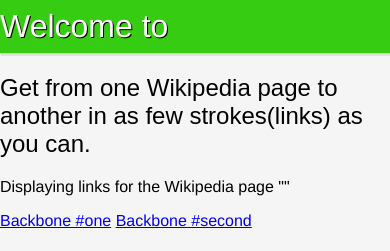
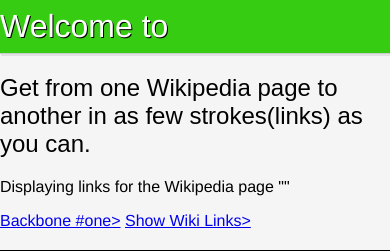
Before and after one commit to lolpack/wikiGolf, a Flask app: template templates/index.html in a window 390 px wide; the page is wider, and only the part inside the window is pictured. Shown: the top 251 px of that part. Run offline with Flask 2, Linux system fonts and the light colour scheme; the template is opened without the code that fills it, so the values that code supplies are empty; some libraries are stand-ins or nearby versions.

Commit message:
Rendered first view. Capturing next wiki clicks

```diff
--- a/app.py
+++ b/app.py
@@ -9,17 +9,17 @@ def loadWikiPage():
 	randomPage = W.page(random)
 	return randomPage.links, randomPage.title
 
-content_title = loadWikiPage()
+links_title = loadWikiPage()
 
-dab = [{"name": "First", "facebookPointer": None}]
-class db():
-	def __init__(self):
-		self.DB = ""
-db = db()
+coursePath = []
+
+dab = [{"id":1,  "name": "First", "facebookPointer": None},
+		{"id": 2, "name": "John"},
+		{"id": 3, "name": links_title[0]}]
 
 @app.route("/")
 def main():
-	entries = {"title": "wikiGolf", "wikiPage": content_title[0], "wikiTitle": content_title[1], "links" : content_title[0] }
+	entries = {"title": "wikiGolf", "wikiPage": links_title[0], "wikiTitle": links_title[1], "links" : links_title[0] }
 	return render_template('index.html', entries=entries)
 
 
@@ -32,5 +32,11 @@ def getJSON():
 	elif request.method == 'GET':
 		return Response(json.dumps(dab), content_type='application/json')
 
+@app.route("/nextWiki", methods= ['POST', 'GET'])
+def nextWiki():
+	if request.method == 'POST':
+		print request.json
+		return "Success"
+
 if __name__ == "__main__":
     app.run(debug = True)
--- a/static/css/maintheme.css
+++ b/static/css/maintheme.css
@@ -8,8 +8,7 @@
 }
 
 h1 {
-	/* font-family: Verdana, arial, sans-serif ; */
-	/* text-align: center; */
+
 	font-weight: 200;
 	margin: 0;
 	color: #FFF;
@@ -18,10 +17,9 @@ h1 {
 }
 
 h2 {
-	/* text-align: center; */
+
 	font-family: arial, sans-serif ;
 	font-weight: 200;
-	/* margin: 0; */
 }
 
 body {
@@ -36,15 +34,19 @@ body {
 
 #main {
 	max-width: 960px;
+	max-height: auto;
 	margin-left: auto;
 	margin-right: auto;
+	overflow: hidden;
+	margin-bottom: 25px
 }
 
 @media screen and (max-width: 960px) {
-	#Main {
+	#main {
 		width: 100%;
 	}
 }
+
 
 img {
 	display: block;
@@ -62,11 +64,10 @@ img {
     margin-left: auto;
     margin-right: auto;
 	background-color: black;
-	width: 960px;
 	height: 100px;
 	position: relative;
 	top: -105px;
-
+	bottom: 0px;
 	z-index: 1;
 }
 
--- a/static/js/collections/courses.js
+++ b/static/js/collections/courses.js
@@ -1,4 +1,4 @@
-APP.Users = Backbone.Collection.extend({
+APP.CoursesCollection = Backbone.Collection.extend({
 	model : APP.User,
 	url: "nextWiki"
 });
--- a/static/js/collections/users.js
+++ b/static/js/collections/users.js
@@ -1,4 +1,4 @@
 APP.Users = Backbone.Collection.extend({
 	model : APP.User,
-	url: "users"
+	url: "/users"
 });
--- a/static/js/models/course.js
+++ b/static/js/models/course.js
@@ -9,7 +9,6 @@ APP.Course = Backbone.Model.extend({
 
 });
 
-var newpage = new APP.Course();
 
 
 
--- a/static/js/models/user.js
+++ b/static/js/models/user.js
@@ -1,6 +1,8 @@
 APP.User = Backbone.Model.extend({
+
 	defaults: function () {
 		return {
+		id: null,
 		name: null,
 		curStrokes: 0,
 		games_played: 0,
--- a/static/js/routers/router.js
+++ b/static/js/routers/router.js
@@ -1,27 +1,40 @@
 APP.Router = Backbone.Router.extend({
 	routes: {
 		"first": "firstRoute",
-		"second": "secondRouter"
+		"second": "secondRouter",
+		"wiki/:page" : "newPageLoader"
 	},
 	firstRoute: function() {
 		alert("First route was hit");
 		APP.userCollections = new APP.Users();
 
-		APP.userCollections.create({name:"colin", strokes: 5});
-		APP.userCollections.create({name:"dan", facebookPointer: null});
 	},
 	secondRouter: function () {
 		APP.usersCollection = new APP.Users();
-		var t= APP.usersCollection.fetch();
-		console.dir(APP.usersCollection);
+		APP.usersCollection.fetch({
+			success: function () {
+				APP.user1 = APP.usersCollection.get(3);
+				APP.user1view = new APP.UserView({
+					model: APP.user1
+				})
+				APP.user1view.render();
+                $('#main').append(APP.user1view.$el);
+                console.log(APP.usersCollection.get(3));
+			}
+		});
 
+
+
+	},
+	newPageLoader : function (page) {
+		APP.coureseCollection = new APP.CoursesCollection();
+		APP.coureseCollection.add([page]);
+		console.log(APP.coureseCollection);
 
 	}
 
 });
 
-var sum = _.reduce([1, 2, 3], function(memo, num){ return memo + num; }, 0);
-console.log(sum)
 
 APP.router = new APP.Router();
 Backbone.history.start({root: "/"})
--- a/static/js/views/user_view.js
+++ b/static/js/views/user_view.js
@@ -0,0 +1,30 @@
+APP.UserView = Backbone.View.extend({
+        tagName: 'ul',
+        className: 'Float-Left',
+/*        events: {
+
+        },
+        initialize: function () {
+
+        },
+        //destroy user method
+        destroyUser : function () {
+                this.model.destroy();
+        },
+        //edit user method
+        editUser : function () {
+                if (edit_open == 'false') {
+                        new editView ({model: this.model}); //instantiates new editView
+                        edit_open = 'true'; //prevents multiple 'edit_users' from being instantiated
+                }
+        }, */
+        //renders html for userView
+        //template: _.template(list, {links: ['moe', 'curly', 'larry']}),
+        template : _.template("<% _.each(name, function(link) { %> <li> <a href='/#wiki/<%= link %>' ><%= link %></a> </li> <% }); %>"),
+
+        render : function () {
+
+                var html = this.model.toJSON();
+                this.$el.html(this.template(html));
+        }
+});
--- a/templates/index.html
+++ b/templates/index.html
@@ -12,6 +12,7 @@
 	<script src="../static/js/models/course.js"></script>
 	<script src="../static/js/collections/users.js"></script>
 	<script src="../static/js/routers/router.js"></script>
+	<script src="../static/js/views/user_view.js"></script>
 	<script>$( document ).ready(function () {
 				$("iframe").load(function() {
     				$("iframe").contents().find("a").each(function(index) {
@@ -39,23 +40,21 @@
 		<h2> Get from one Wikipedia page to another in as few strokes(links) as you can. </h2>
 
 		<p> Displaying links for the Wikipedia page "{{entries.wikiTitle}}"</p>
-		<a id="newLink" href="/#one">Backbone #one<a>
-		<a id="newLink2" href="/#second">Backbone #second<a>
+		<a id="newLink" href="/#first">Backbone #one></a>
+		<a id="newLink2" href="/#second">Show Wiki Links></a>
 
-		<ul>
-			{% for link in entries.links %}
-			<li><a href="/#wiki/{{link}}">{{link}}</a></li>
-			{% endfor %}
-		</ul>
 
-		<!--<div id="wikiPageentry"> {{entries.wikiPage}} </div>-->
+
+		<!--<div id="wikiPageentry"> {{entries.wikiPage}} </div>
 		<iframe src="http://en.wikipedia.org/wiki/javascript"  id="iframe1" marginheight="0" frameborder="0">
 
-		</iframe>
-		<div id="logo">
-			<img  src="static/img/Logo.png" alt="wikiGolf"  id="logo"/>
-			<div id= "Black-Background"></div>
-		</div>
+		</iframe>-->
+
+	<div>
 	</div>
+
+	</div>
+		<img  src="static/img/Logo.png" alt="wikiGolf"  id="logo"/>
+		<div id= "Black-Background"></div>
 </body>
 </html>
```
